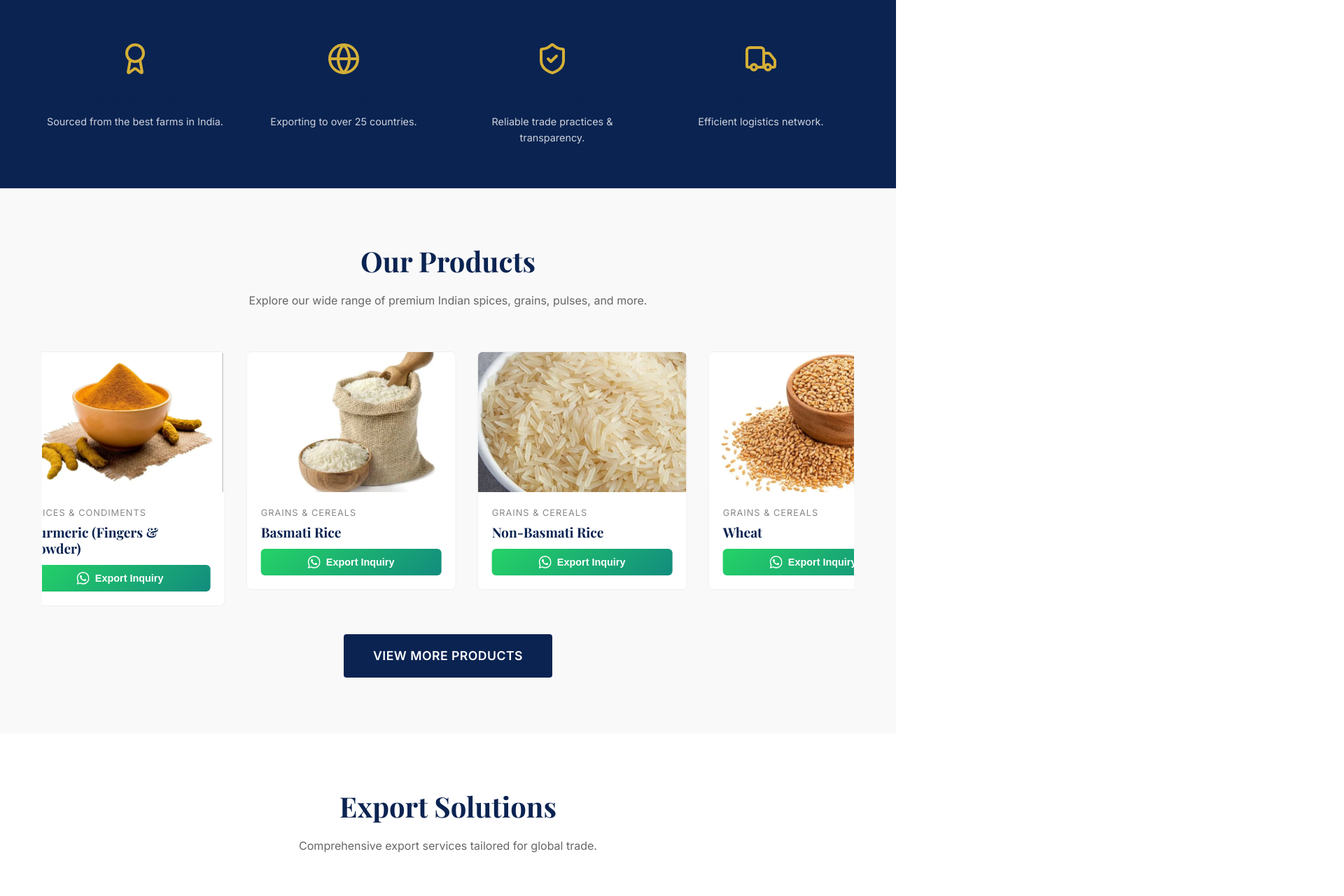
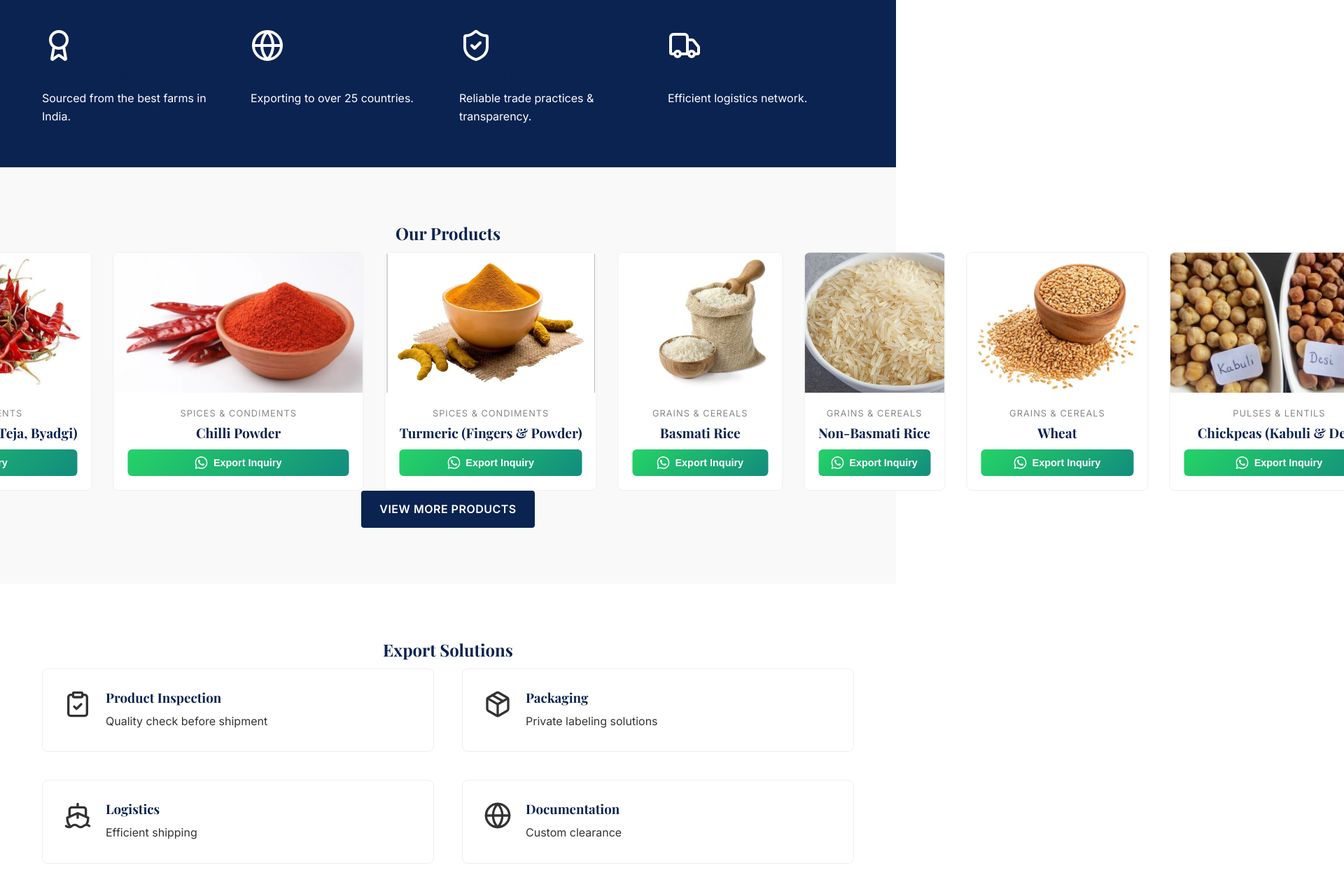
Before and after one commit to siva946/aqeel_traders_2, a React (Vite) app: page / in a window 1280 px wide. Shown: the part 1320-2600 px from the top of the page at 70% size, 1920 px wide, since content can reach past the window. Built offline with nearby package versions, Linux system fonts and the light colour scheme.

Commit message:
contact bug comp

```diff
--- a/src/pages/About.jsx
+++ b/src/pages/About.jsx
@@ -4,7 +4,7 @@ import { CheckCircle } from "lucide-react";
 
 const About = () => {
   return (
-    <div className="page-content section-padding">
+    <div className="page-content section-padding" >
       <div className="container">
         <div className="text-center section-header">
           <h1 className="page-title">About Us</h1>
--- a/src/pages/Contact.jsx
+++ b/src/pages/Contact.jsx
@@ -14,7 +14,7 @@ const Contact = () => {
   };
 
   return (
-    <div className="page-content section-padding">
+    <div className="page-content section-padding" id="contact">
       <div className="container">
         <h1 className="text-center contact-title">Contact Us</h1>
 
--- a/src/pages/Home.jsx
+++ b/src/pages/Home.jsx
@@ -10,21 +10,21 @@ import {
   ClipboardCheck,
   Ship,
   CheckCircle,
-  MapPin,
-  Phone,
-  Mail,
   Linkedin,
   Instagram,
   Facebook,
   PhoneCall,
 } from "lucide-react";
+
 import {
   companyInfo,
   exportDestinations,
   products,
   getProductImage,
 } from "../data/data";
+
 import ProductCard from "../components/ProductCard";
+import Contact from "./Contact";
 
 const Home = () => {
   return (
@@ -33,26 +33,27 @@ const Home = () => {
       <section className="hero-section">
         <div className="container">
           <h1 className="hero-title">
-            Welcome to{" "}
-            <span className="text-gold">{companyInfo.name}</span>
+            Welcome to <span className="text-gold">{companyInfo.name}</span>
           </h1>
           <p className="hero-subtitle">{companyInfo.tagline}</p>
+
           <div className="hero-buttons">
             <Link to="/products" className="btn btn-primary">
               Explore Products
             </Link>
+
             <div className="social-links">
-              <a href="https://www.linkedin.com/in/aqeel-traders-7252103a7" target="_blank" rel="noopener noreferrer" className="social-icon">
+              <a href="https://www.linkedin.com/in/aqeel-traders-7252103a7" target="_blank" rel="noopener noreferrer">
                 <Linkedin size={24} />
               </a>
-              <a href="https://www.instagram.com/mr__samsul?igsh=MXBraHRmanpnbXdnMQ==" target="_blank" rel="noopener noreferrer" className="social-icon">
+              <a href="https://www.instagram.com/mr__samsul" target="_blank" rel="noopener noreferrer">
                 <Instagram size={24} />
               </a>
-              <a href="https://www.facebook.com/share/1bMzvD2VAf/" target="_blank" rel="noopener noreferrer" className="social-icon">
+              <a href="https://www.facebook.com/share/1bMzvD2VAf/" target="_blank" rel="noopener noreferrer">
                 <Facebook size={24} />
               </a>
-              <a href="tel:+916383618434" target="_blank" rel="noopener noreferrer" className="social-icon">
-                <PhoneCall size={24}/>
+              <a href="tel:+916383618434">
+                <PhoneCall size={24} />
               </a>
             </div>
           </div>
@@ -61,328 +62,133 @@ const Home = () => {
 
       {/* Intro Section */}
       <section className="section-padding">
-        <div className="container">
-          <div className="grid grid-2 intro-grid">
+        <div className="container grid grid-2 intro-grid">
           <div>
             <h4 className="text-gold intro-subtitle">Allowed & Trusted</h4>
-              <h2 className="intro-title">
-                Exporting Excellence from India to the World
-              </h2>
+            <h2 className="intro-title">Exporting Excellence from India to the World</h2>
             <p className="intro-description">{companyInfo.description}</p>
+
             <ul className="intro-list">
               <li className="intro-list-item">
-                  <ShieldCheck size={20} color="var(--color-primary)" /> Premium
-                  Quality Assurance
+                <ShieldCheck size={20} /> Premium Quality Assurance
               </li>
               <li className="intro-list-item">
-                  <Globe size={20} color="var(--color-primary)" /> Global Export
-                  Network
+                <Globe size={20} /> Global Export Network
               </li>
             </ul>
+
             <a href="#about" className="intro-link">
               Read More About Us <ArrowRight size={18} />
             </a>
           </div>
-            <div className="intro-image-wrapper">
+
           <div className="intro-image-container">
-                <img
-                  src="/hero_spices.png"
-                  alt="Company Spices"
-                  className="intro-image"
-                />
-              </div>
-            </div>
+            <img src="/hero_spices.png" alt="Company Spices" className="intro-image" />
           </div>
         </div>
       </section>
 
-      {/* Features Stripe */}
+      {/* Features */}
       <section className="features-section">
-        <div className="container">
-          <div className="grid grid-4 features-grid">
+        <div className="container grid grid-4">
           <div>
-              <Award size={48} color="var(--color-secondary)" className="feature-icon" />
+            <Award size={48} />
             <h3>Premium Quality</h3>
-              <p className="feature-description">
-                Sourced from the best farms in India.
-              </p>
+            <p>Sourced from the best farms in India.</p>
           </div>
+
           <div>
-              <Globe size={48} color="var(--color-secondary)" className="feature-icon" />
+            <Globe size={48} />
             <h3>Global Reach</h3>
-              <p className="feature-description">
-                Exporting to over 25 countries.
-              </p>
+            <p>Exporting to over 25 countries.</p>
           </div>
+
           <div>
-              <ShieldCheck size={48} color="var(--color-secondary)" className="feature-icon" />
+            <ShieldCheck size={48} />
             <h3>Trusted Partner</h3>
-              <p className="feature-description">
-                Reliable trade practices & transparency.
-              </p>
+            <p>Reliable trade practices & transparency.</p>
           </div>
+
           <div>
-              <Truck size={48} color="var(--color-secondary)" className="feature-icon" />
+            <Truck size={48} />
             <h3>Timely Delivery</h3>
-              <p className="feature-description">
-                Efficient logistics network.
-              </p>
-            </div>
+            <p>Efficient logistics network.</p>
           </div>
         </div>
       </section>
 
-      {/* Products Preview Section */}
+      {/* Products */}
       <section className="section-padding products-section">
-        <div className="container">
-          <div className="text-center section-header">
-            <h2 className="section-title">Our Products</h2>
-            <p className="section-description">
-              Explore our wide range of premium Indian spices, grains, pulses,
-              and more.
-            </p>
+        <div className="container text-center">
+          <h2>Our Products</h2>
+
+          <div className="products-carousel-track">
+            {products.slice(0, 4).flatMap(cat =>
+              cat.items.slice(0, 3).map((item, idx) => (
+                <ProductCard
+                  key={idx}
+                  name={item}
+                  category={cat.category}
+                  image={getProductImage(item)}
+                />
+              ))
+            )}
           </div>
 
-          <div className="products-carousel-wrapper">
-            <div className="products-carousel-track">
-              {[...products.slice(0, 4).flatMap(cat =>
-                cat.items.slice(0, 3).map(item => ({
-                  name: item,
-                  category: cat.category,
-                  image: getProductImage(item)
-                }))
-              ), ...products.slice(0, 4).flatMap(cat =>
-                cat.items.slice(0, 3).map(item => ({
-                  name: item,
-                  category: cat.category,
-                  image: getProductImage(item)
-                }))
-              )].map((product, idx) => (
-                <div key={idx} className="carousel-product-card">
-                  <ProductCard
-                    name={product.name}
-                    category={product.category}
-                    image={product.image}
-                  />
+          <Link to="/products" className="btn btn-primary">
+            View More Products
+          </Link>
+        </div>
+      </section>
+
+      {/* Services */}
+      <section className="section-padding">
+        <div className="container">
+          <h2 className="text-center">Export Solutions</h2>
+
+          <div className="grid grid-2 services-grid">
+            {[
+              { title: "Product Inspection", icon: <ClipboardCheck size={40} />, desc: "Quality check before shipment" },
+              { title: "Packaging", icon: <Package size={40} />, desc: "Private labeling solutions" },
+              { title: "Logistics", icon: <Ship size={40} />, desc: "Efficient shipping" },
+              { title: "Documentation", icon: <Globe size={40} />, desc: "Custom clearance" },
+            ].map((s, i) => (
+              <div key={i} className="service-card">
+                {s.icon}
+                <div>
+                  <h3>{s.title}</h3>
+                  <p>{s.desc}</p>
+                </div>
               </div>
             ))}
           </div>
         </div>
+      </section>
 
-          <div className="text-center view-more-container">
-            <Link to="/products" className="btn btn-primary view-more-btn">
-              View More Products
-            </Link>
+      {/* About */}
+      <section id="about" className="section-padding">
+        <div className="container text-center">
+          <h2>Why Choose Aqeel Traders?</h2>
+
+          <div className="grid grid-3">
+            {[
+              "International quality standards",
+              "Competitive pricing",
+              "Timely delivery",
+              "Customized packaging",
+              "Long-term partnerships",
+              "Ethical business practices",
+            ].map((item, i) => (
+              <div key={i} className="why-choose-card">
+                <CheckCircle size={32} />
+                <h4>{item}</h4>
+              </div>
+            ))}
           </div>
         </div>
       </section>
 
-      {/* Services Section */}
-      <section id="services" className="section-padding services-section">
-        <div className="container">
-          <div className="text-center section-header">
-            <h2 className="section-title">Export Solutions</h2>
-            <p className="section-description">
-              Comprehensive export services tailored for global trade.
-            </p>
-          </div>
-
-          <div className="grid grid-2 services-grid">
-            {[
-              {
-                title: "Product Sourcing & Inspection",
-                icon: (
-                  <ClipboardCheck size={40} color="var(--color-secondary)" />
-                ),
-                desc: "We ensure strict quality control and inspection before shipment.",
-              },
-              {
-                title: "Customized Packaging",
-                icon: <Package size={40} color="var(--color-secondary)" />,
-                desc: "Private labeling and packaging solutions to meet your brand needs.",
-              },
-              {
-                title: "Global Logistics",
-                icon: <Ship size={40} color="var(--color-secondary)" />,
-                desc: "Efficient shipping coordination to ensuring timely delivery.",
-              },
-              {
-                title: "Documentation & Compliance",
-                icon: <Globe size={40} color="var(--color-secondary)" />,
-                desc: "Handling all export documentation and customs clearance.",
-              },
-            ].map((service, idx) => (
-              <div key={idx} className="service-card">
-                <div>{service.icon}</div>
-                <div>
-                  <h3 className="service-title">{service.title}</h3>
-                  <p className="service-description">{service.desc}</p>
-                </div>
-              </div>
-            ))}
-          </div>
-
-          <div className="destinations-container">
-            <h3 className="text-center destinations-title">
-              Our Export Destinations
-            </h3>
-            <div className="destinations-wrapper">
-              <div className="destinations-track">
-                {[...exportDestinations, ...exportDestinations].map(
-                  (country, idx) => (
-                    <span key={idx} className="destination-item">
-                      {country}
-                    </span>
-                  ),
-                )}
-              </div>
-            </div>
-          </div>
-        </div>
-      </section>
-
-      {/* About Section */}
-      <section id="about" className="section-padding about-section">
-        <div className="container">
-          <div className="text-center section-header">
-            <h2 className="section-title">About Us</h2>
-            <p className="section-description">
-              Dedicated to sourcing, processing, and exporting premium food
-              products worldwide.
-            </p>
-          </div>
-
-          <div className="grid grid-2 about-grid">
-            <div className="about-content">
-              <h3>Who We Are</h3>
-              <p>{companyInfo.description}</p>
-              <p>
-                Based in India, we have established a strong network of
-                suppliers and farmers, ensuring that we only export the finest
-                quality produce. Our commitment to strict quality standards has
-                made us a preferred partner for international buyers.
-              </p>
-            </div>
-            <div className="mission-vision-box">
-              <h4>Our Mission</h4>
-              <p>"{companyInfo.mission}"</p>
-              <h4>Our Vision</h4>
-              <p>"{companyInfo.vision}"</p>
-            </div>
-          </div>
-
-          <div>
-            <h3 className="text-center destinations-title">
-              Why Choose Aqeel Traders?
-            </h3>
-            <div className="grid grid-3">
-              {[
-                "International quality standards",
-                "Competitive pricing",
-                "Timely delivery & logistics",
-                "Customized packaging",
-                "Long-term partnerships",
-                "Ethical business practices",
-              ].map((item, index) => (
-                <div key={index} className="why-choose-card">
-                  <CheckCircle
-                    size={32}
-                    color="var(--color-secondary)"
-                    className="why-choose-icon"
-                  />
-                  <h4 className="why-choose-title">{item}</h4>
-                </div>
-              ))}
-            </div>
-          </div>
-        </div>
-      </section>
-
-      {/* Contact Section */}
-      <section id="contact" className="section-padding contact-section">
-        <div className="container">
-          <h2 className="text-center contact-title">Contact Us</h2>
-
-          <div className="grid grid-2 contact-grid">
-            <div className="contact-intro">
-              <h3>Get In Touch</h3>
-              <p className="contact-intro-text">
-                Have an inquiry or want to request a quote? Fill out the form or
-                contact us directly.
-              </p>
-
-              <div className="contact-info">
-                <div className="contact-info-item">
-                  <div className="contact-icon-wrapper">
-                    <MapPin size={24} color="var(--color-secondary)" />
-                  </div>
-                  <div className="contact-info-content">
-                    <h4>Our Location</h4>
-                    <p>{companyInfo.contact.location}</p>
-                  </div>
-                </div>
-
-                <div className="contact-info-item">
-                  <div className="contact-icon-wrapper">
-                    <Mail size={24} color="var(--color-secondary)" />
-                  </div>
-                  <div className="contact-info-content">
-                    <h4>Email Us</h4>
-                    <p>{companyInfo.contact.email}</p>
-                  </div>
-                </div>
-                <div className="contact-info-item">
-                  <div className="contact-icon-wrapper">
-                    <Phone size={24} color="var(--color-secondary)" />
-                  </div>
-                  <div className="contact-info-content">
-                    <h4>Call Us</h4>
-                    <p>{companyInfo.contact.phone1}</p>
-                    <p>{companyInfo.contact.phone2w}</p>
-                  </div>
-                </div>
-              </div>
-            </div>
-
-            <div>
-              <form className="contact-form">
-                <h3>Send a Message</h3>
-
-                <div className="form-group">
-                  <label className="form-label">Your Name</label>
-                  <input
-                    type="text"
-                    placeholder="John Doe"
-                    className="form-input"
-                  />
-                </div>
-
-                <div className="form-group">
-                  <label className="form-label">Email Address</label>
-                  <input
-                    type="email"
-                    placeholder="john@example.com"
-                    className="form-input"
-                  />
-                </div>
-
-                <div className="form-group">
-                  <label className="form-label">Message</label>
-                  <textarea
-                    rows="5"
-                    placeholder="Tell us about your requirements..."
-                    className="form-textarea"
-                  ></textarea>
-                </div>
-
-                <button type="submit" className="btn btn-primary form-submit">
-                  Send Enquiry
-                </button>
-              </form>
-            </div>
-          </div>
-        </div>
-      </section>
+      <Contact />
     </>
   );
 };
```
Lines whose indentation alone changed are shown as unchanged.
